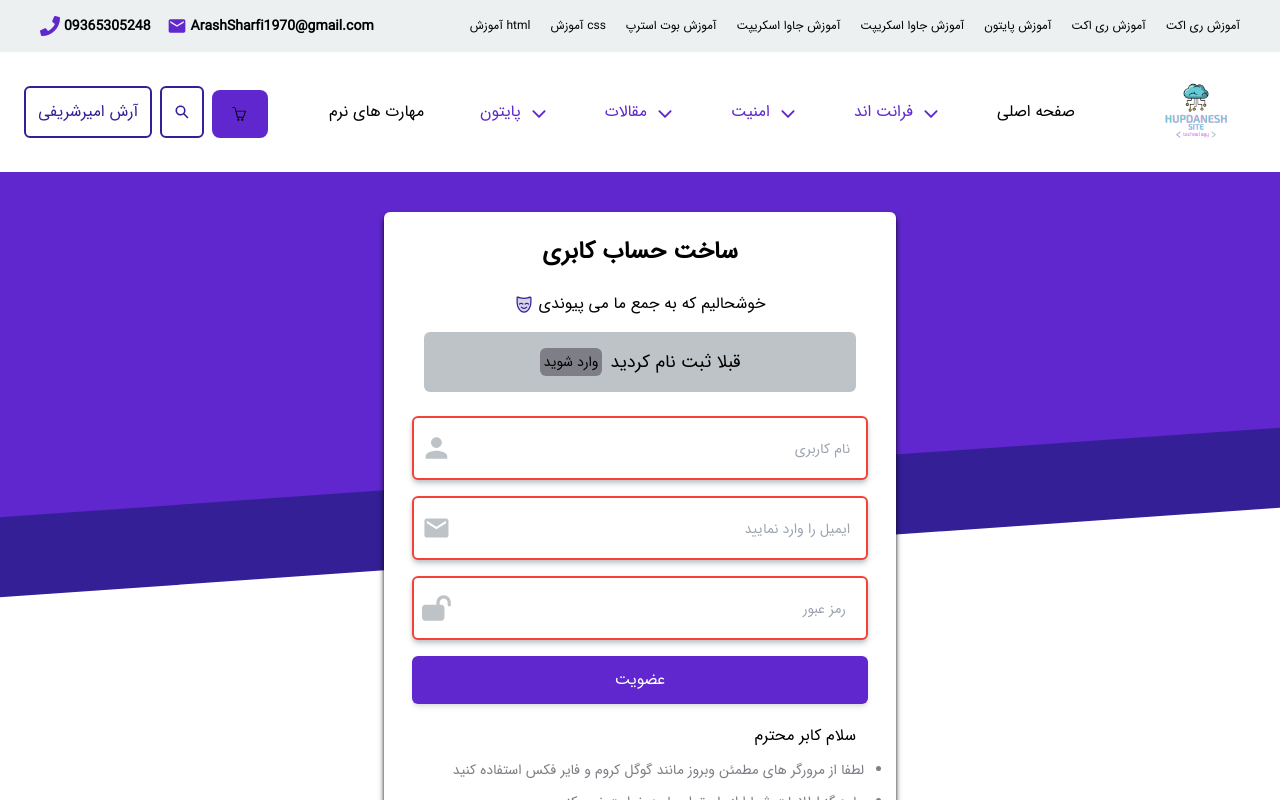
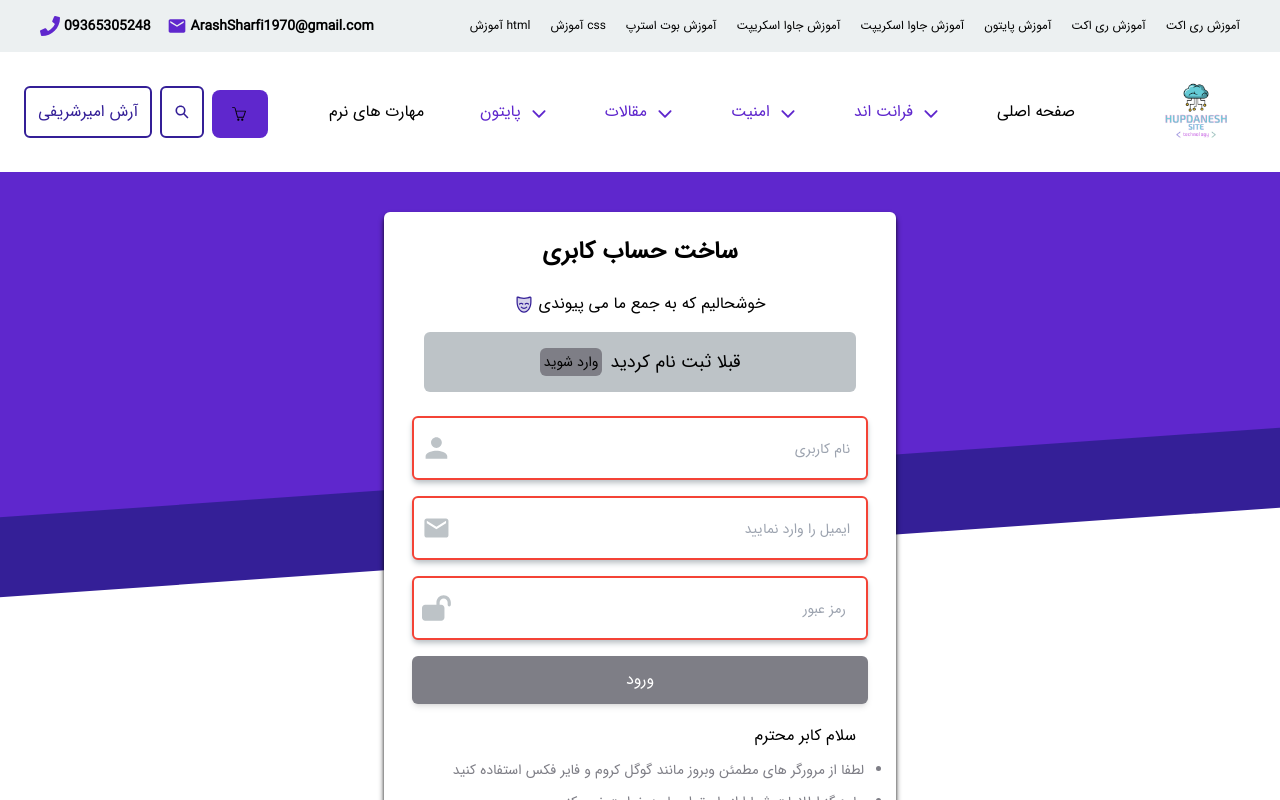
Before and after one commit to arashsharifi/finalSabzLearn, a React (Vite) app in the folder project/frontend/: page /register in a window 1280 px wide. Shown: the top 800 px of the page. Built offline with nearby package versions, Linux system fonts and the light colour scheme.

Commit message:
costomhook:userForm  validation handler disabled buttom component

```diff
--- a/project/frontend/src/components/UI/InputTextArea.jsx
+++ b/project/frontend/src/components/UI/InputTextArea.jsx
@@ -1,8 +1,9 @@
-import React, { useReducer } from "react";
+import React, { useEffect, useReducer } from "react";
 import { FaLockOpen } from "react-icons/fa6";
 import { IoMdPerson } from "react-icons/io";
 import { MdEmail } from "react-icons/md";
 import validator from "../../validators/validator";
+
 const inpuTexReducer = (state, action) => {
   switch (action.type) {
     case "CHANGE": {
@@ -28,7 +29,14 @@ export default function InputTextArea(props) {
     isValid: false,
   });
 
-  function onchangeHander(event) {
+  const { value, isValid } = mainInputTextarea;
+  const { id, onInputsHandler } = props;
+
+  useEffect(() => {
+    onInputsHandler(id, value, isValid);
+  }, [value]);
+
+  function onchangeHanderMy(event) {
     dispatch({
       type: "CHANGE",
       value: event.target.value,
@@ -48,7 +56,7 @@ export default function InputTextArea(props) {
           type={props.type}
           placeholder={props.placeholder}
           value={mainInputTextarea.value}
-          onChange={onchangeHander}
+          onChange={onchangeHanderMy}
         />
         {props.icons === "person" ? (
           <IoMdPerson className="text-3xl text-greydark" />
@@ -69,7 +77,7 @@ export default function InputTextArea(props) {
           className={props.className}
           placeholder={props.placeholder}
           value={mainInputTextarea.value}
-          onChange={onchangeHander}
+          onChange={onchangeHanderMy}
           required
         ></textarea>
         {props.icons === "person" ? (
--- /dev/null
+++ b/project/frontend/src/hooks/useForm.js
@@ -0,0 +1,48 @@
+import { useReducer } from "react";
+
+const formReducer = (state, action) => {
+  switch (action.type) {
+    case "INPUT_CHANGE": {
+      let isFormValid = true;
+      for (const inputID in state.inputs) {
+        if (inputID === action.inputID) {
+          isFormValid = isFormValid && action.isValid;
+        } else {
+          isFormValid = isFormValid && state.inputs[inputID].isValid;
+        }
+      }
+      return {
+        ...state,
+        inputs: {
+          ...state.inputs,
+          [action.inputID]: {
+            value: action.value,
+            isValid: action.isValid,
+          },
+        },
+        isFormValid: isFormValid,
+      };
+    }
+    default: {
+      return state;
+    }
+  }
+};
+
+export const useForm = (initInputs, initFormIsValid) => {
+  const [formState, dispatch] = useReducer(formReducer, {
+    inputs: initInputs,
+    isFormValid: initFormIsValid,
+  });
+
+  const onInputHandler = (id, value, isValid) => {
+    dispatch({
+      type: "INPUT_CHANGE",
+      value,
+      isValid,
+      inputID: id,
+    });
+  };
+
+  return [formState, onInputHandler];
+};
--- a/project/frontend/src/pages/Login.jsx
+++ b/project/frontend/src/pages/Login.jsx
@@ -7,6 +7,8 @@ import { Link } from "react-router-dom";
 
 import { PiMaskHappyDuotone } from "react-icons/pi";
 import ButtonViget from "../components/UI/ButtonViget";
+//constomhook
+import { useForm } from "../hooks/useForm";
 import {
   requiredValidator,
   minValidator,
@@ -15,6 +17,21 @@ import {
 } from "../validators/rules";
 
 export default function Login() {
+  const [formState, onInputsHandler] = useForm(
+    {
+      username: {
+        value: "",
+        isValid: false,
+      },
+      password: {
+        value: "",
+        isValid: false,
+      },
+    },
+    false
+  );
+
+  console.log(formState);
   const submitLoginHandler = (e) => {
     e.preventDefault();
     console.log("login");
@@ -45,6 +62,7 @@ export default function Login() {
             <div className="flex w-full">
               <form action="#" className="w-full flex flex-col gap-4 mt-5">
                 <InputTextArea
+                  id="username"
                   className="flex items-center gap-2 w-[95%] mx-auto p-2 border bg-myWhite  rounded-md shadow-md shadow-greydark"
                   element="input"
                   type="text"
@@ -52,12 +70,13 @@ export default function Login() {
                   placeholder="  ایمیل یا کلمه عبور"
                   validations={[
                     requiredValidator(),
-                    minValidator(8),
+                    minValidator(7),
                     maxValidator(20),
-                    emailValidator(),
                   ]}
+                  onInputsHandler={onInputsHandler}
                 />
                 <InputTextArea
+                  id="password"
                   className="flex items-center bg-myWhite gap-2 w-[95%] mx-auto p-2 border  rounded-md shadow-md shadow-greydark"
                   element="input"
                   type="password"
@@ -68,11 +87,21 @@ export default function Login() {
                     minValidator(8),
                     maxValidator(18),
                   ]}
+                  onInputsHandler={onInputsHandler}
                 />
                 <ButtonViget
-                  className="bg-customfour duration-200 rounded-md w-[95%] py-3 hover:bg-customfive mx-auto  text-myWhite  shadow-md"
+                  className={`${
+                    formState.isFormValid
+                      ? "bg-customfour"
+                      : "bg-greydoubledarko"
+                  } bg-customfour duration-200 rounded-md w-[95%] py-3  ${
+                    formState.isFormValid
+                      ? "hover:bg-customfive"
+                      : "hover:bg-greydoubledarko"
+                  }  mx-auto  text-myWhite  shadow-md`}
                   type="submit"
                   onclick={submitLoginHandler}
+                  disabled={!formState.isFormValid}
                 >
                   <p>ورود</p>
                 </ButtonViget>
--- a/project/frontend/src/pages/Register.jsx
+++ b/project/frontend/src/pages/Register.jsx
@@ -7,8 +7,32 @@ import { PiMaskHappyDuotone } from "react-icons/pi";
 import { Link } from "react-router-dom";
 import InputTextArea from "../components/UI/InputTextArea";
 import ButtonViget from "../components/UI/ButtonViget";
+import { useForm } from "../hooks/useForm";
+import {
+  emailValidator,
+  maxValidator,
+  minValidator,
+  requiredValidator,
+} from "../validators/rules";
 
 export default function Register() {
+  const [formState, onInputsHandler] = useForm(
+    {
+      username: {
+        value: "",
+        isValid: false,
+      },
+      email: {
+        value: "",
+        isValid: false,
+      },
+      password: {
+        value: "",
+        isValid: false,
+      },
+    },
+    false
+  );
   const registaerSubmitHandler = (e) => {
     e.preventDefault();
     console.log("register");
@@ -39,35 +63,64 @@ export default function Register() {
             <div className="flex w-full">
               <form action="#" className="w-full flex flex-col gap-4 mt-5">
                 <InputTextArea
+                  id="username"
                   className="flex items-center gap-2 w-[95%] mx-auto p-2 border bg-myWhite  rounded-md shadow-md shadow-greydark"
                   element="input"
                   type="text"
                   icons="person"
+                  validations={[
+                    requiredValidator(),
+                    minValidator(8),
+                    maxValidator(20),
+                  ]}
                   placeholder="نام کاربری"
+                  onInputsHandler={onInputsHandler}
                 />
 
                 <InputTextArea
+                  id="email"
                   className="flex items-center gap-2 w-[95%] mx-auto p-2 border bg-myWhite  rounded-md shadow-md shadow-greydark"
                   element="input"
                   type="email"
+                  validations={[
+                    requiredValidator(),
+                    minValidator(4),
+                    emailValidator(),
+                  ]}
                   placeholder="ایمیل را وارد نمایید"
+                  onInputsHandler={onInputsHandler}
                 />
 
                 <InputTextArea
+                  id="password"
                   className="flex items-center gap-2 w-[95%] mx-auto p-2 border bg-myWhite  rounded-md shadow-md shadow-greydark"
                   element="input"
                   type="password"
                   icons="lock"
                   placeholder=" رمز عبور"
+                  validations={[
+                    requiredValidator(),
+                    minValidator(4),
+                    maxValidator(11),
+                  ]}
+                  onInputsHandler={onInputsHandler}
                 />
 
                 <ButtonViget
-                  className="bg-customfour duration-200 rounded-md w-[95%] py-3 hover:bg-customfive mx-auto  text-myWhite  shadow-md"
+                  className={`${
+                    formState.isFormValid
+                      ? "bg-customfour"
+                      : "bg-greydoubledarko"
+                  } bg-customfour duration-200 rounded-md w-[95%] py-3  ${
+                    formState.isFormValid
+                      ? "hover:bg-customfive"
+                      : "hover:bg-greydoubledarko"
+                  }  mx-auto  text-myWhite  shadow-md`}
                   type="submit"
                   onclick={registaerSubmitHandler}
-                  disabled={false}
+                  disabled={!formState.isFormValid}
                 >
-                  <p>عضویت</p>
+                  <p>ورود</p>
                 </ButtonViget>
               </form>
             </div>
```
